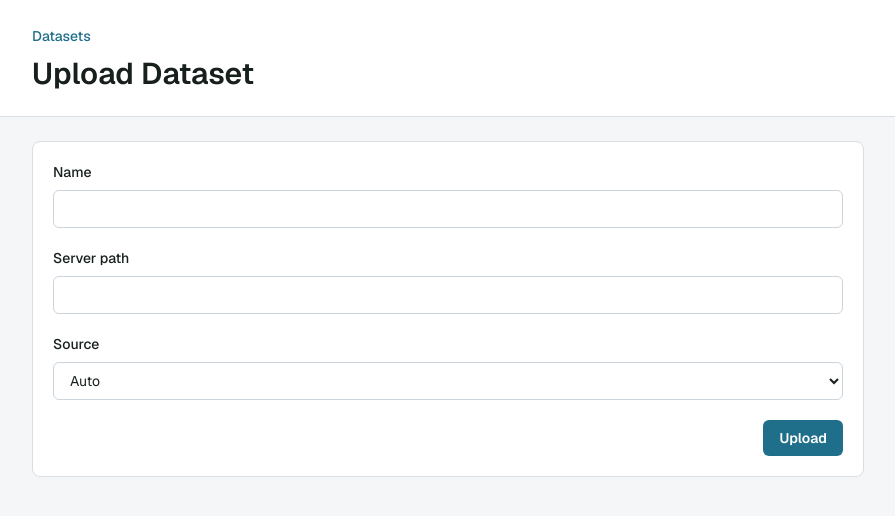
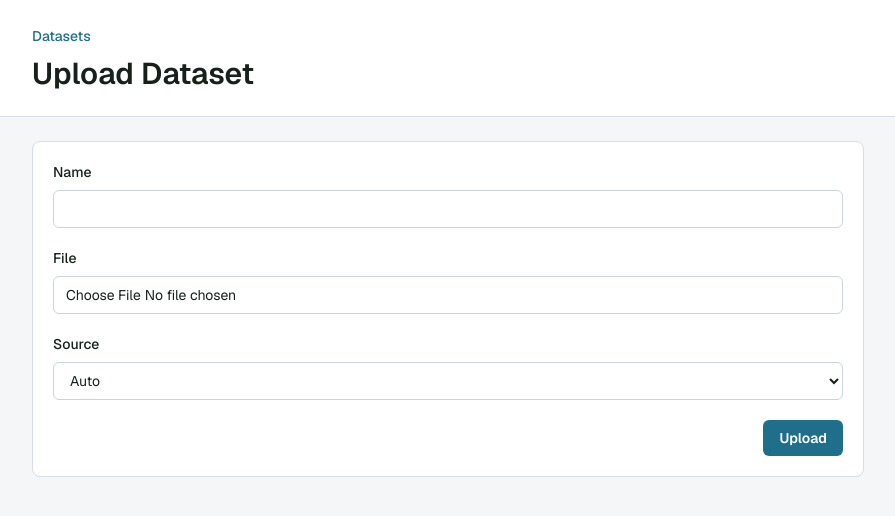
Before and after one commit to QianFuv/Tiko, a Next.js app in the folder app/: page /datasets/upload in a window 1280 px wide. Shown: the top 516 px of the page, without its empty margins (192-1087 px from the left). Built offline with nearby package versions, Linux system fonts and the light colour scheme.

Commit message:
feat(datasets): upload files from browser

```diff
--- a/app/src/app/datasets/upload/page.tsx
+++ b/app/src/app/datasets/upload/page.tsx
@@ -6,11 +6,7 @@ import type { ReactElement } from "react";
 import { getApiBaseUrl } from "@/lib/api-client";
 import type { DatasetRecord } from "@/lib/types";
 
-type DatasetUploadPayload = {
-  name: string;
-  source_path: string;
-  source?: "csv" | "parquet";
-};
+type DatasetUploadSource = "csv" | "parquet";
 
 /**
  * Render the dataset upload route.
@@ -47,11 +43,12 @@ export default function DatasetUploadPage(): ReactElement {
             />
           </label>
           <label className="grid gap-2 text-sm font-medium text-[#17201b]">
-            Server path
+            File
             <input
-              name="source_path"
+              name="file"
+              type="file"
               required
-              minLength={1}
+              accept=".csv,.parquet,.pq,text/csv,application/vnd.apache.parquet,application/octet-stream"
               className="rounded-md border border-[#cbd4dc] px-3 py-2 text-sm font-normal text-[#17201b] outline-none focus:border-[#1f6f8b]"
             />
           </label>
@@ -89,15 +86,14 @@ export default function DatasetUploadPage(): ReactElement {
 async function uploadDataset(formData: FormData): Promise<void> {
   "use server";
 
-  const payload = buildDatasetUploadPayload(formData);
-  const response = await fetch(`${getApiBaseUrl()}/api/datasets/upload`, {
+  const payload = buildDatasetUploadFormData(formData);
+  const response = await fetch(`${getApiBaseUrl()}/api/datasets/upload-file`, {
     method: "POST",
     headers: {
-      "Content-Type": "application/json",
       "X-Tiko-Role": "admin",
       "X-Tiko-User": "frontend@app.local",
     },
-    body: JSON.stringify(payload),
+    body: payload,
   });
   if (!response.ok) {
     throw new Error(
@@ -110,23 +106,53 @@ async function uploadDataset(formData: FormData): Promise<void> {
 }
 
 /**
- * Build a backend dataset upload payload from form data.
+ * Build a backend multipart dataset upload payload from form data.
  *
  * @param formData - Submitted form data.
- * @returns Dataset upload payload.
+ * @returns Dataset upload form data.
  */
-function buildDatasetUploadPayload(formData: FormData): DatasetUploadPayload {
+function buildDatasetUploadFormData(formData: FormData): FormData {
   const name = readRequiredFormValue(formData, "name");
-  const sourcePath = readRequiredFormValue(formData, "source_path");
-  const source = String(formData.get("source") ?? "");
-  const payload: DatasetUploadPayload = {
-    name,
-    source_path: sourcePath,
-  };
-  if (source === "csv" || source === "parquet") {
-    payload.source = source;
+  const file = readRequiredFile(formData, "file");
+  const source = readOptionalDatasetSource(formData);
+  const payload = new FormData();
+  payload.set("name", name);
+  payload.set("file", file, file.name);
+  if (source !== null) {
+    payload.set("source", source);
   }
   return payload;
+}
+
+/**
+ * Read a required uploaded file from form data.
+ *
+ * @param formData - Submitted form data.
+ * @param key - Field key.
+ * @returns Uploaded file.
+ */
+function readRequiredFile(formData: FormData, key: string): File {
+  const value = formData.get(key);
+  if (!(value instanceof File) || value.size === 0) {
+    throw new Error(`${key} is required.`);
+  }
+  return value;
+}
+
+/**
+ * Read an optional dataset source from submitted form data.
+ *
+ * @param formData - Submitted form data.
+ * @returns Dataset source or null when auto-detecting.
+ */
+function readOptionalDatasetSource(
+  formData: FormData,
+): DatasetUploadSource | null {
+  const value = String(formData.get("source") ?? "");
+  if (value === "csv" || value === "parquet") {
+    return value;
+  }
+  return null;
 }
 
 /**
```
Also changed, not shown: 1 other file (tests, documents, lock files or other folders).
